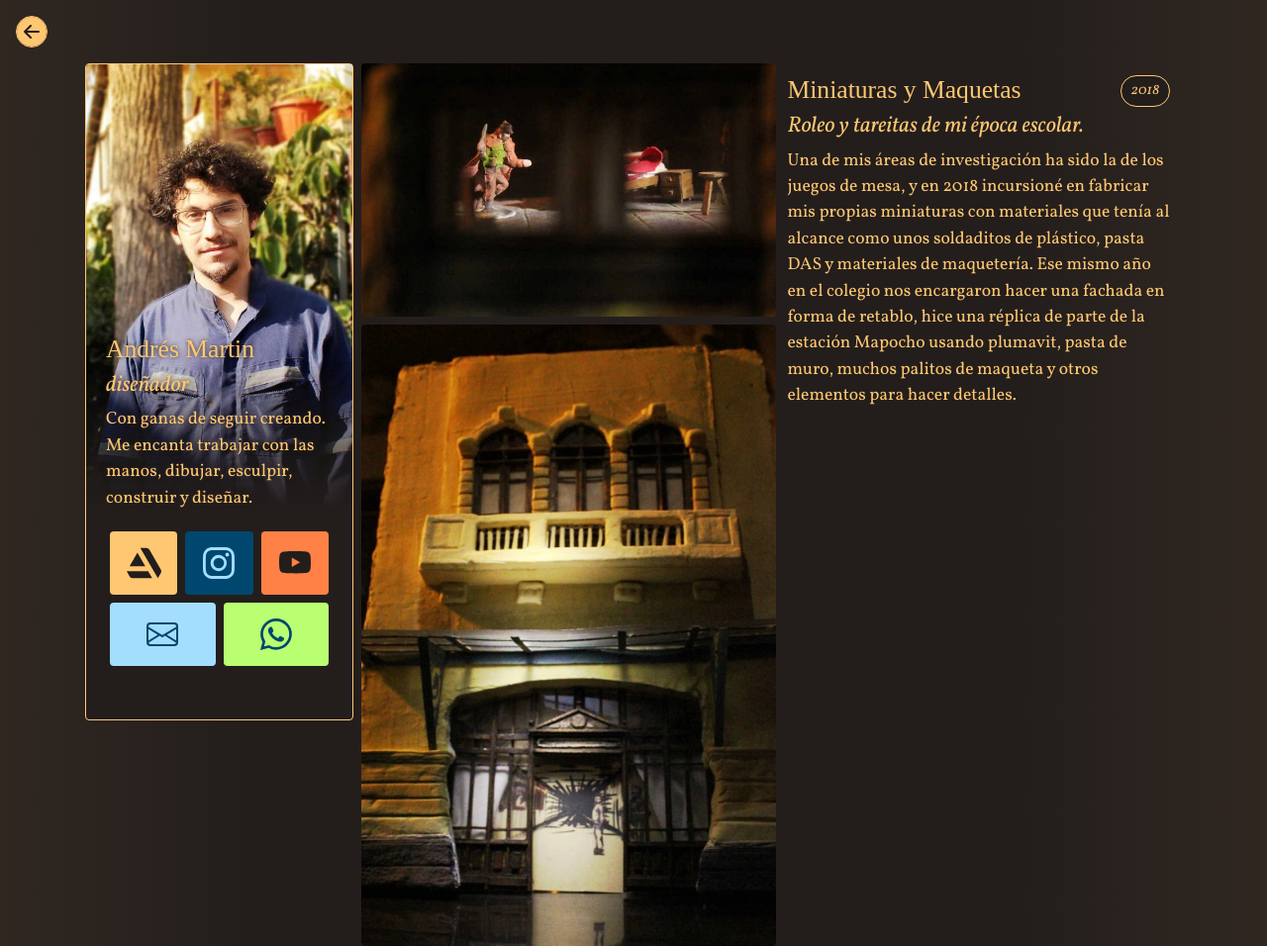
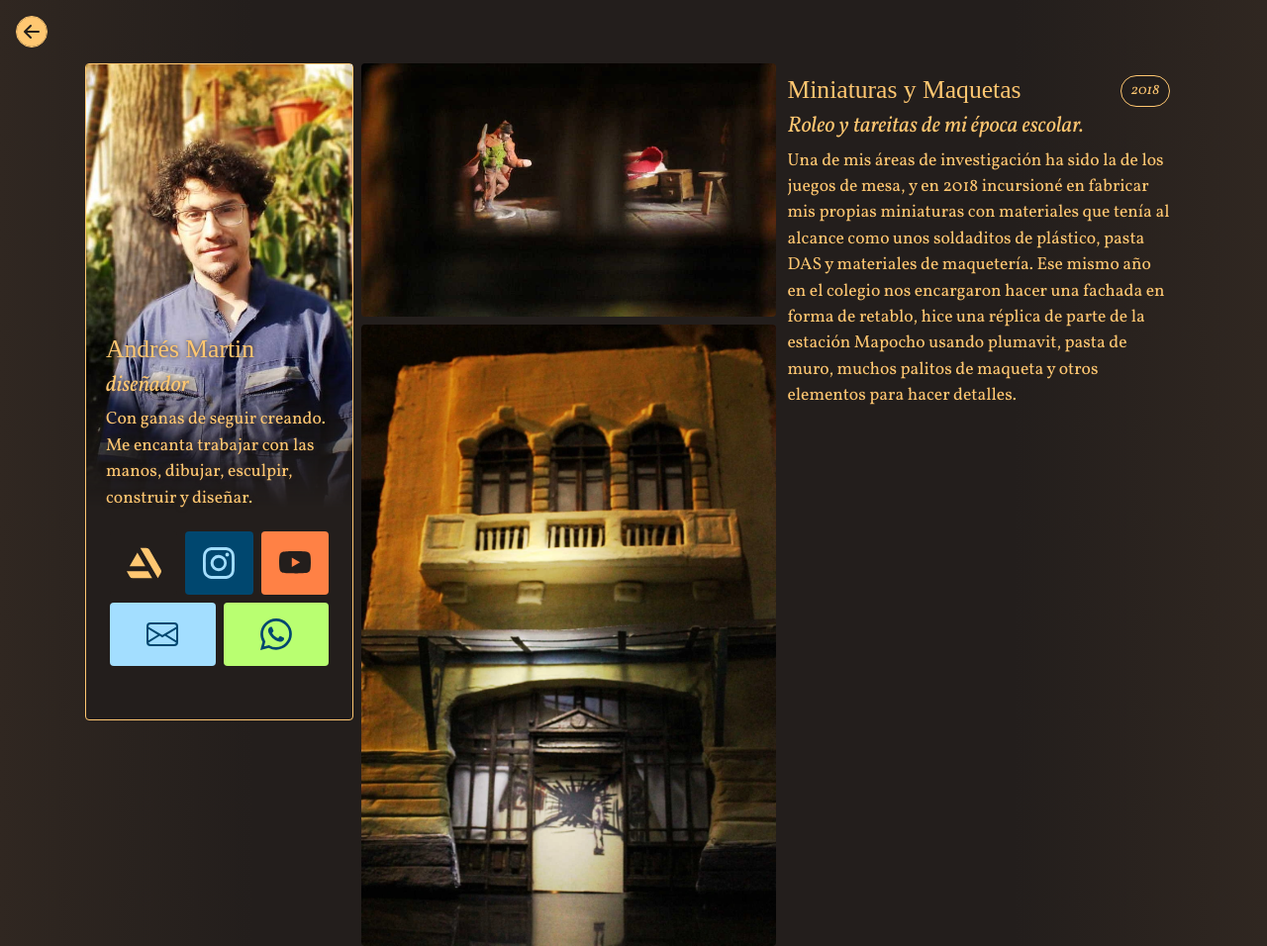
Before and after one commit to AndresMartinM/portafolioAnim2023, a plain HTML site: page articulo.html in a window 1280 px wide. Shown: the top 956 px of the page at 99% size. Drawn offline with nearby package versions, Linux system fonts and the light colour scheme; a web font is replaced by a local one.

Commit message:
Update articulo.html

```diff
--- a/articulo.html
+++ b/articulo.html
@@ -68,7 +68,7 @@
 							<div class="enlaces">
 								<div class="row g-0">
 									<div class="col-4">
-									<a class="amarillo" href="https://www.artstation.com/andresamartinm" target="_blank" aria-label="trabajos en ArtStation">
+									<a class="cafe" href="https://www.artstation.com/andresamartinm" target="_blank" aria-label="trabajos en ArtStation">
 										<svg width='35' height='32' fill='currentColor' xmlns='http://www.w3.org/2000/svg'><path fill-rule='evenodd' clip-rule='evenodd' d='M35 24.354c0-.704-.208-1.36-.565-1.91L22.937 2.525A3.536 3.536 0 0 0 19.813.652h-6.077l17.76 30.666 2.8-4.833c.553-.925.704-1.334.704-2.131Zm-35-.037 2.956 5.093h.001a3.536 3.536 0 0 0 3.157 1.938h19.624l-4.072-7.03H0ZM10.832 5.621l7.938 13.701H2.893l7.939-13.701Z'/></svg>
 										</a>
 
```
